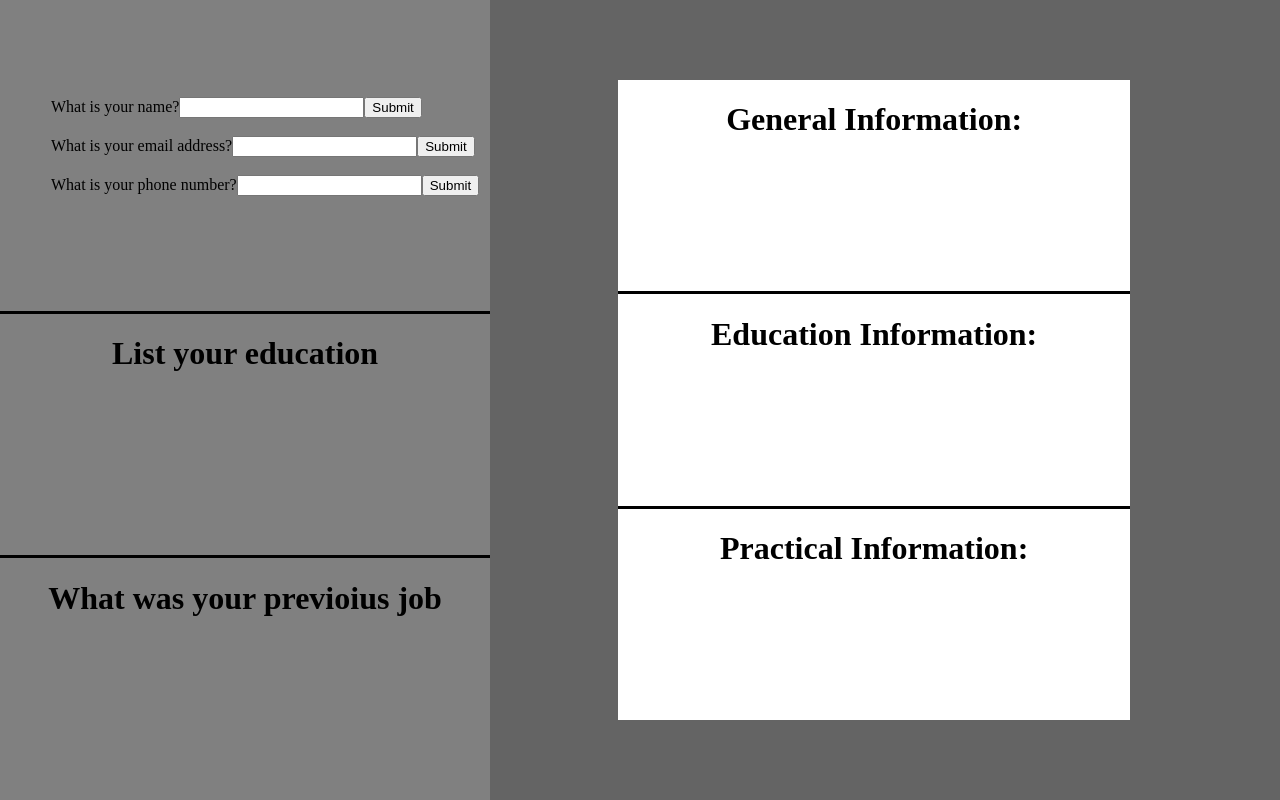
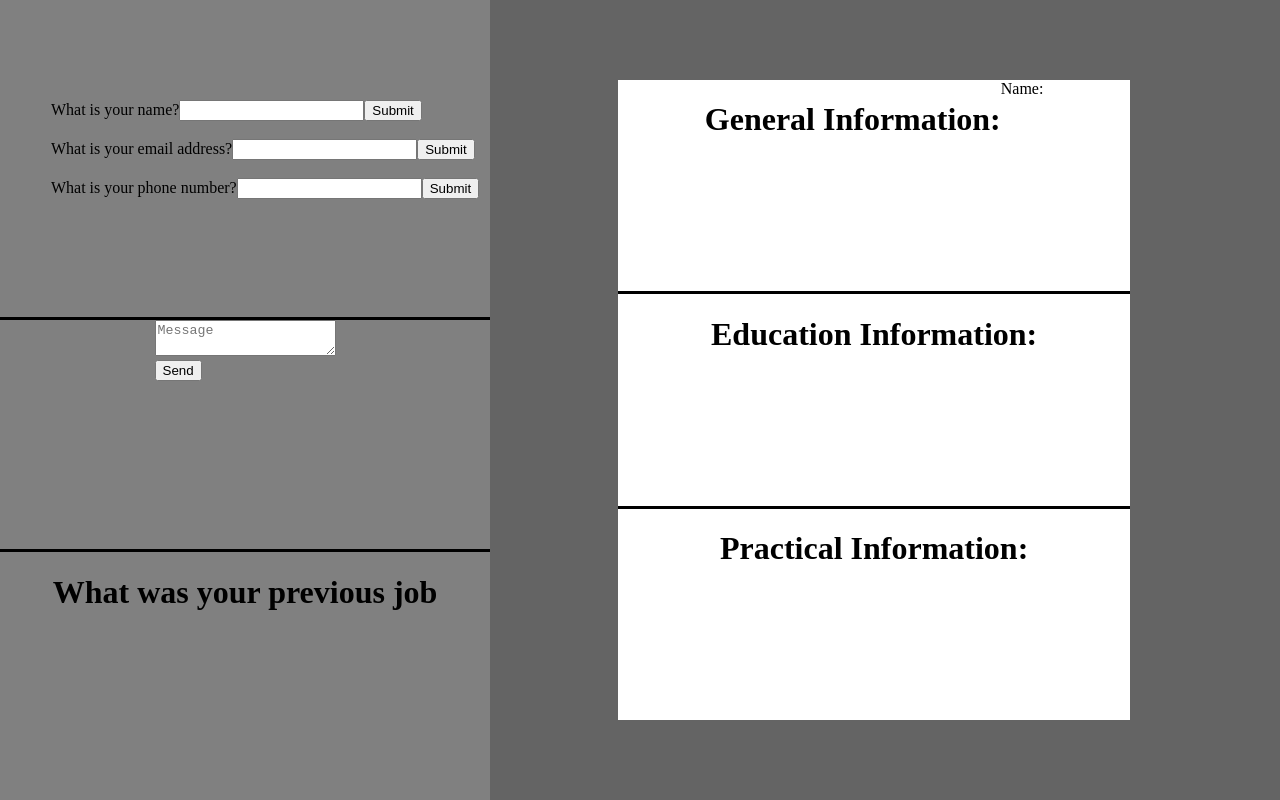
Before and after one commit to bradgerb/odin-cv-application, a React (Vite) app: page / in a window 1280 px wide. Built offline with nearby package versions, Linux system fonts and the light colour scheme.

Commit message:
Reorganize files

```diff
--- /dev/null
+++ b/src/App.jsx
@@ -0,0 +1,23 @@
+import GeneralInfo from './components/GeneralInfo.jsx'
+import Education from './components/EducationExperience.jsx'
+import Practical from './components/PracticalExperience.jsx'
+import Display from './components/Display.jsx'
+
+export default function App() {
+    return (
+        <>
+            <div className="generalInfo">
+                <GeneralInfo />
+            </div>
+            <div className="educationExp">
+                <Education />
+            </div>
+            <div className="practicalExp">
+                <Practical />
+            </div>
+            <div className="displayContainer">
+                <Display />
+            </div>
+        </>
+    );
+}
--- /dev/null
+++ b/src/components/Display.jsx
@@ -0,0 +1,18 @@
+function Display() {
+    return (
+        <div className="display">
+            <div className='generalInfoDisplay'>
+                <h1>General Information:</h1>
+                <div>Name:</div>
+            </div>
+            <div className="educationDisplay">
+                <h1>Education Information:</h1>
+            </div>
+            <div className="practicalDisplay">
+                <h1>Practical Information:</h1>
+            </div>
+        </div>
+    )
+}
+
+export default Display;
--- a/src/components/EducationExperience.jsx
+++ b/src/components/EducationExperience.jsx
@@ -1,5 +1,32 @@
+import { useState } from 'react';
+
 function Education() {
-    return <h1>List your education</h1>
+    // return <h1>List your education</h1>
+
+
+  const [isSent, setIsSent] = useState(false);
+  const [message, setMessage] = useState('');
+
+  if (isSent) {
+    return <h1>Thank you!</h1>;
+  } else {
+    return (
+      <form onSubmit={e => {
+        e.preventDefault();
+        alert(`Sending: "${message}"`);
+        setIsSent(true);
+      }}>
+        <textarea
+          placeholder="Message"
+          value={message}
+          onChange={e => setMessage(e.target.value)}
+        />
+        <br />
+        <button type="submit">Send</button>
+      </form>
+    );
+  }
+
 }
 
 export default Education;
--- a/src/components/PracticalExperience.jsx
+++ b/src/components/PracticalExperience.jsx
@@ -1,5 +1,5 @@
 function Practical() {
-    return <h1>What was your previoius job</h1>
+    return <h1>What was your previous job</h1>
 }
 
 export default Practical;
--- a/src/main.jsx
+++ b/src/main.jsx
@@ -1,35 +1,10 @@
 import { StrictMode } from 'react'
 import { createRoot } from 'react-dom/client'
-import './Main.css'
-import GeneralInfo from './components/GeneralInfo.jsx'
-import Education from './components/EducationExperience.jsx'
-import Practical from './components/PracticalExperience.jsx'
+import App from './App.jsx'
+import './App.css'
 
 createRoot(document.getElementById('root')).render(
   <StrictMode>
-
-  <div className="generalInfo">
-    <GeneralInfo />
-  </div>
-  <div className="educationExp">
-    <Education />
-  </div>
-  <div className="practicalExp">
-    <Practical />
-  </div>
-  <div className="displayContainer">
-    <div className="display">
-        <div className='generalInfoDisplay'>
-          <h1>General Information:</h1>
-        </div>
-        <div className="educationDisplay">
-          <h1>Education Information:</h1>
-        </div>
-        <div className="practicalDisplay">
-          <h1>Practical Information:</h1>
-        </div>
-    </div>
-  </div>
-
+    <App />
   </StrictMode>,
 )
```
Also changed, not shown: src/App.css (renamed from src/Main.css).
